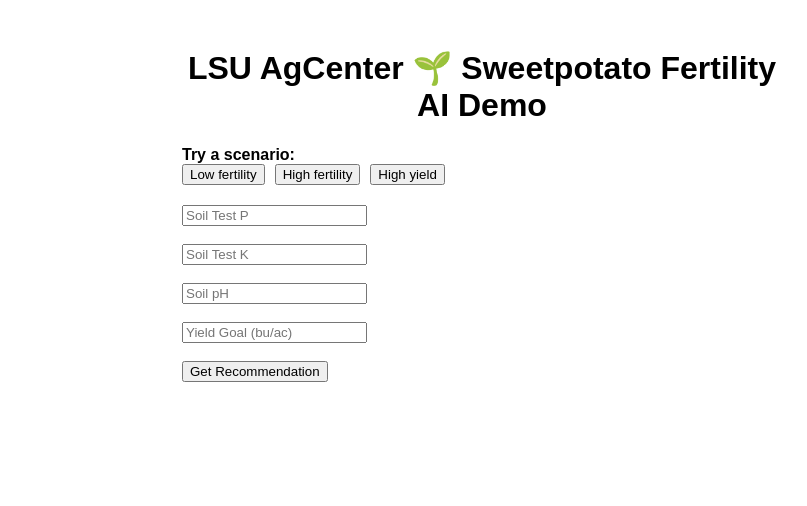
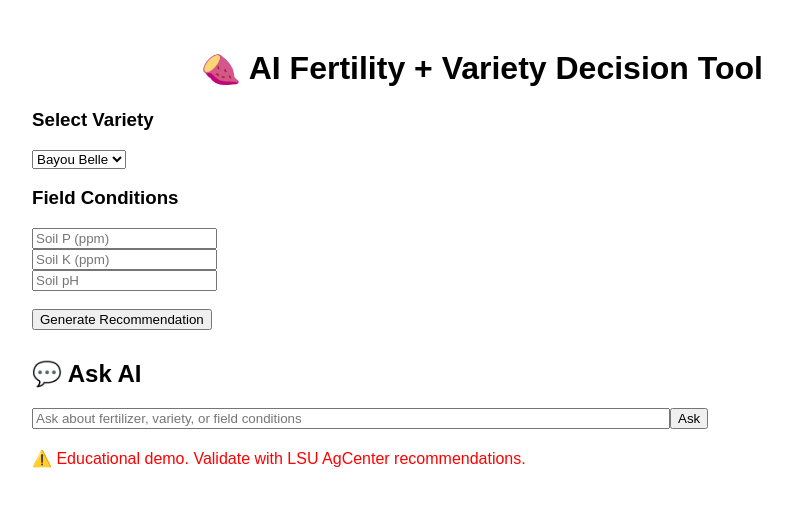
Before and after one commit to ipomoea2000/sweetpotato-ai-demo, a Next.js app: page / in a window 1280 px wide. Shown: the top 506 px of the page, without its empty margins (158-965 px from the left). Built offline with nearby package versions, Linux system fonts and the light colour scheme.

Commit message:
Update page.js

```diff
--- a/app/page.js
+++ b/app/page.js
@@ -1,87 +1,150 @@
 "use client";
 import React, { useState } from "react";
-export default function FertilityDemo() {
-  const [data, setData] = useState({ P: "", K: "", pH: "", yieldGoal: "" });
-  const [result, setResult] = useState(null);
-  const [explanation, setExplanation] = useState("");
-  const handleChange = (e) => {
-    setData({ ...data, [e.target.name]: e.target.value });
-  };
-  const loadScenario = (scenario) => {
-    if (scenario === "low") {
-      setData({ P: "20", K: "80", pH: "5.5", yieldGoal: "500" });
-    } else if (scenario === "high") {
-      setData({ P: "60", K: "150", pH: "6.2", yieldGoal: "450" });
-    } else if (scenario === "intensive") {
-      setData({ P: "30", K: "100", pH: "5.9", yieldGoal: "700" });
+
+export default function AdvancedFertilityApp() {
+  const [inputs, setInputs] = useState({
+    variety: "Bayou Belle",
+    soilP: "",
+    soilK: "",
+    pH: ""
+  });
+
+  const [output, setOutput] = useState(null);
+  const [chat, setChat] = useState([]);
+  const [question, setQuestion] = useState("");
+
+  const varieties = {
+    "Bayou Belle": {
+      type: "Efficient non-responder",
+      adjustment: { N: -0.1, P: -0.2, K: -0.1 },
+      note: "Performs well under low fertility; minimal response to added inputs"
+    },
+    "Evangeline": {
+      type: "Inefficient non-responder",
+      adjustment: { N: 0.2, P: 0.2, K: 0.1 },
+      note: "Requires higher fertility to maintain yield"
+    },
+    "Orleans": {
+      type: "Efficient responder",
+      adjustment: { N: 0.2, P: 0, K: 0.2 },
+      note: "Highly responsive to N and K inputs"
+    },
+    "Beauregard": {
+      type: "Variable",
+      adjustment: { N: 0.1, P: 0.1, K: 0.1 },
+      note: "Moderate and inconsistent response"
+    },
+    "Murasaki": {
+      type: "Limited data",
+      adjustment: { N: 0, P: 0, K: 0.1 },
+      note: "Moderate K sensitivity; limited data"
     }
   };
-  const interpretLevel = (value, type) => {
-    const v = Number(value);
-    if (!v) return "Unknown";
-    if (type === "K") return v < 100 ? "LOW" : v < 140 ? "MEDIUM" : "HIGH";
-    if (type === "P") return v < 30 ? "LOW" : v < 60 ? "MEDIUM" : "HIGH";
-    return "";
+
+  const handleChange = (e) => {
+    setInputs({ ...inputs, [e.target.name]: e.target.value });
   };
+
   const calculate = () => {
-    let N = 50;
-    let P = 30;
-    let K = 80;
-    let lime = "Not required";
-    const kVal = Number(data.K);
-    if (kVal < 100) K = 130;
-    const yieldAdj = Number(data.yieldGoal);
-    if (yieldAdj > 600) {
-      N += 15;
-      K += 20;
+    const base = { N: 45, P: 80, K: 150 };
+    const v = varieties[inputs.variety];
+
+    let adjusted = {
+      N: Math.round(base.N * (1 + v.adjustment.N)),
+      P: Math.round(base.P * (1 + v.adjustment.P)),
+      K: Math.round(base.K * (1 + v.adjustment.K))
+    };
+
+    if (Number(inputs.soilP) > 30) adjusted.P -= 20;
+    if (Number(inputs.soilK) > 120) adjusted.K -= 30;
+
+    let lime = Number(inputs.pH) < 5.8 ? "Apply lime to reach pH ~6.0" : "No lime required";
+
+    setOutput({ adjusted, lime, varietyInfo: v });
+  };
+
+  const askAI = () => {
+    let response = "";
+    const v = varieties[inputs.variety];
+
+    if (question.toLowerCase().includes("why")) {
+      response = `The recommendation reflects that ${inputs.variety} is a ${v.type}. ${v.note}. Fertilizer rates adjust based on efficiency and responsiveness.`;
+    } else if (question.toLowerCase().includes("best variety")) {
+      if (Number(inputs.soilP) > 30 && Number(inputs.soilK) > 120) {
+        response = "High fertility fields favor responsive varieties like Orleans.";
+      } else {
+        response = "Lower fertility fields are better suited to efficient varieties like Bayou Belle.";
       }
-    if (Number(data.pH) < 5.8) {
-      lime = "Apply lime to reach pH ~6.0";
+    } else if (question.toLowerCase().includes("nitrogen") || question.toLowerCase().includes("N")) {
+      response = `${inputs.variety} shows ${v.type} behavior, so nitrogen rates are adjusted accordingly.`;
+    } else {
+      response = "This tool integrates variety response and soil conditions to guide fertilizer decisions.";
     }
-    setResult({ N, P, K, lime });
-    setExplanation(
-      `Potassium is ${interpretLevel(data.K, "K")} and phosphorus is ${interpretLevel(data.P, "P")}. ` +
-      `Higher yield goals increase nutrient demand, especially nitrogen and potassium. ` +
-      `Low pH reduces nutrient availability, so liming may be needed.`
-    );
+
+    setChat([...chat, { q: question, a: response }]);
+    setQuestion("");
   };
+
   return (
-    <div style={{ fontFamily: "Arial", padding: 20, maxWidth: 600, margin: "auto" }}>
-      <h1 style={{ textAlign: "center" }}>
-        LSU AgCenter 🌱 Sweetpotato Fertility AI Demo
-      </h1>
+    <div style={{ fontFamily: "Arial", maxWidth: 900, margin: "auto", padding: 20 }}>
+      <h1 style={{ textAlign: "center" }}>🍠 AI Fertility + Variety Decision Tool</h1>
 
-      <div style={{ marginBottom: 20 }}>
-        <strong>Try a scenario:</strong><br />
-        <button onClick={() => loadScenario("low")} style={{ marginRight: 10 }}>Low fertility</button>
-        <button onClick={() => loadScenario("high")} style={{ marginRight: 10 }}>High fertility</button>
-        <button onClick={() => loadScenario("intensive")}>High yield</button>
+      <div>
+        <h3>Select Variety</h3>
+        <select name="variety" value={inputs.variety} onChange={handleChange}>
+          {Object.keys(varieties).map((v) => (
+            <option key={v}>{v}</option>
+          ))}
+        </select>
       </div>
 
-      <div style={{ marginBottom: 20 }}>
-        <input placeholder="Soil Test P" name="P" value={data.P} onChange={handleChange} /><br /><br />
-        <input placeholder="Soil Test K" name="K" value={data.K} onChange={handleChange} /><br /><br />
-        <input placeholder="Soil pH" name="pH" value={data.pH} onChange={handleChange} /><br /><br />
-        <input placeholder="Yield Goal (bu/ac)" name="yieldGoal" value={data.yieldGoal} onChange={handleChange} /><br /><br />
-        <button onClick={calculate}>Get Recommendation</button>
+      <div>
+        <h3>Field Conditions</h3>
+        <input placeholder="Soil P (ppm)" name="soilP" onChange={handleChange} /> <br />
+        <input placeholder="Soil K (ppm)" name="soilK" onChange={handleChange} /> <br />
+        <input placeholder="Soil pH" name="pH" onChange={handleChange} />
       </div>
 
-      {result && (
-        <div style={{ border: "1px solid #ccc", padding: 15 }}>
+      <br />
+      <button onClick={calculate}>Generate Recommendation</button>
+
+      {output && (
+        <div style={{ marginTop: 20, border: "1px solid #ccc", padding: 15 }}>
           <h2>Recommendation</h2>
-          <p>🌱 Nitrogen: {result.N} lbs/acre</p>
-          <p>🌿 Phosphorus: {result.P} lbs P2O5</p>
-          <p>🍠 Potassium: {result.K} lbs K2O</p>
-          <p>🪨 Lime: {result.lime}</p>
+          <p>N: {output.adjusted.N} lbs/ac</p>
+          <p>P2O5: {output.adjusted.P} lbs/ac</p>
+          <p>K2O: {output.adjusted.K} lbs/ac</p>
+          <p>{output.lime}</p>
 
-          <h3>AI Explanation</h3>
-          <p>{explanation}</p>
-
-          <p style={{ color: "red" }}>
-            ⚠️ Educational demo only. Consult LSU AgCenter recommendations for official guidance.
-          </p>
+          <h3>Variety Insight</h3>
+          <p><strong>{inputs.variety}</strong> – {output.varietyInfo.type}</p>
+          <p>{output.varietyInfo.note}</p>
         </div>
       )}
+
+      <div style={{ marginTop: 30 }}>
+        <h2>💬 Ask AI</h2>
+        <input
+          placeholder="Ask about fertilizer, variety, or field conditions"
+          value={question}
+          onChange={(e) => setQuestion(e.target.value)}
+          style={{ width: "70%" }}
+        />
+        <button onClick={askAI}>Ask</button>
+
+        <div style={{ marginTop: 15 }}>
+          {chat.map((c, i) => (
+            <div key={i} style={{ marginBottom: 10 }}>
+              <strong>Q:</strong> {c.q}<br />
+              <strong>A:</strong> {c.a}
+            </div>
+          ))}
+        </div>
+      </div>
+
+      <p style={{ color: "red", marginTop: 20 }}>
+        ⚠️ Educational demo. Validate with LSU AgCenter recommendations.
+      </p>
     </div>
   );
 }
```
Lines whose indentation alone changed are shown as unchanged.
